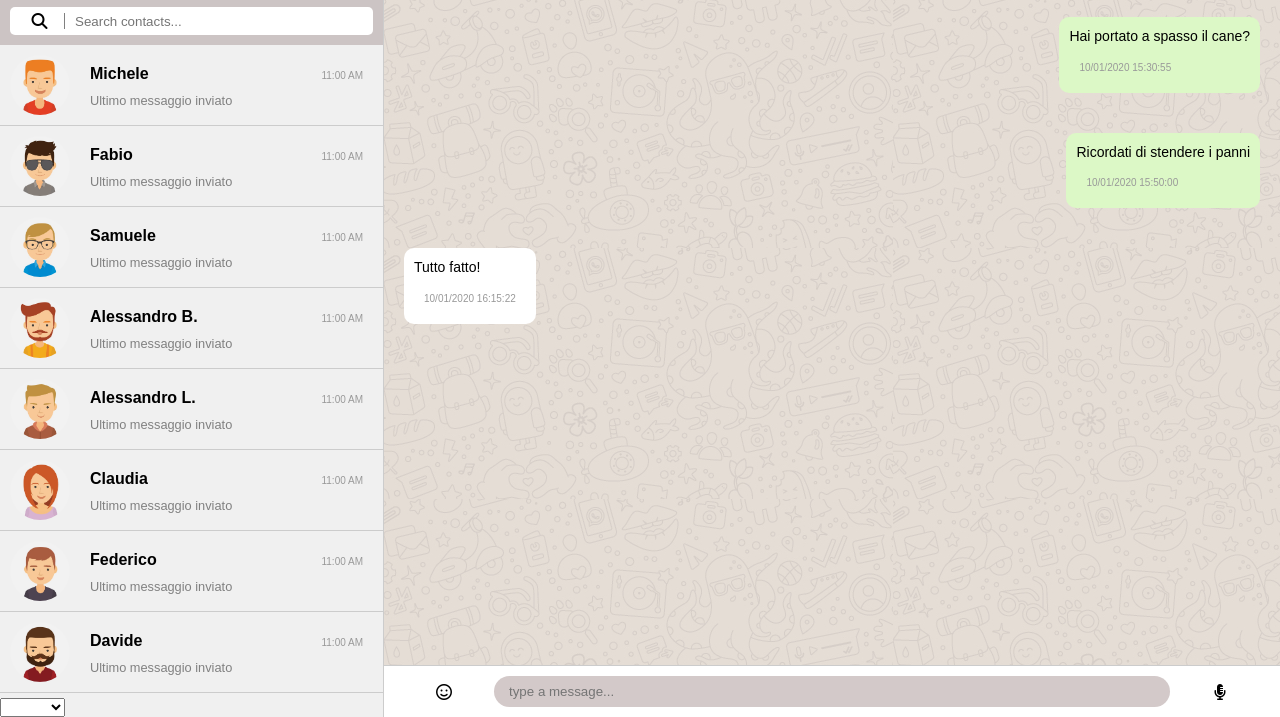
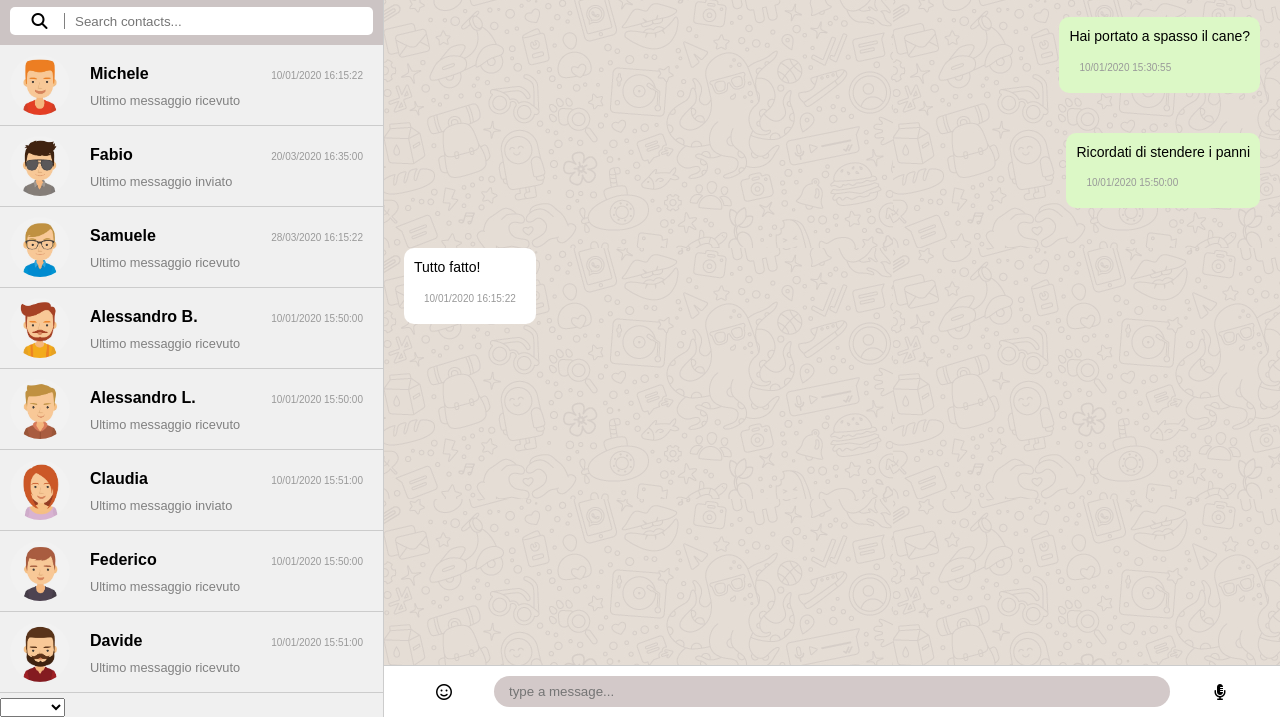
Before and after one commit to lucacappello79/vue-boolzapp, a plain HTML site: page index.html in a window 1280 px wide. Shown: the part 83-800 px from the top of the page. Drawn offline with nearby package versions, Linux system fonts and the light colour scheme.

Commit message:
feat: dynamic  time/status for left-column-contacts

```diff
--- a/index.html
+++ b/index.html
@@ -62,9 +62,12 @@
                     </div>
                     <div class="user-info">
                         <div class="user-name">{{element.name}}</div>
-                        <div class="message-status">Ultimo messaggio inviato</div>
+                        <div class="message-status">{{getLastMessageStatus(element)}}</div>
+                        <!-- <div class="message-status">Ultimo messaggio inviato</div> -->
                     </div>
-                    <div class="message-time">11:00 AM</div>
+
+                    <div class="message-time">{{getLastMessageTime(element)}}</div>
+                    <!-- <div class="message-time">11:00 AM</div> -->
                 </div>
 
             </div>
--- a/js/script.js
+++ b/js/script.js
@@ -280,6 +280,38 @@ createApp({
 
         },
 
+        getLastMessageTime: function(contact) {
+
+            if (contact.messages.length > 0) {
+
+              const lastMessage = contact.messages[contact.messages.length - 1];
+
+              return lastMessage.date;
+
+            } else {
+
+              return "";
+
+            }
+
+        },
+
+          getLastMessageStatus: function(contact) {
+
+            if (contact.messages.length > 0) {
+
+              const lastMessage = contact.messages[contact.messages.length - 1];
+
+              return lastMessage.status === "sent" ? "Ultimo messaggio inviato" : "Ultimo messaggio ricevuto";
+
+            } else {
+
+              return "";
+
+            }
+
+        }
+
     },
 
     mounted() {
```
